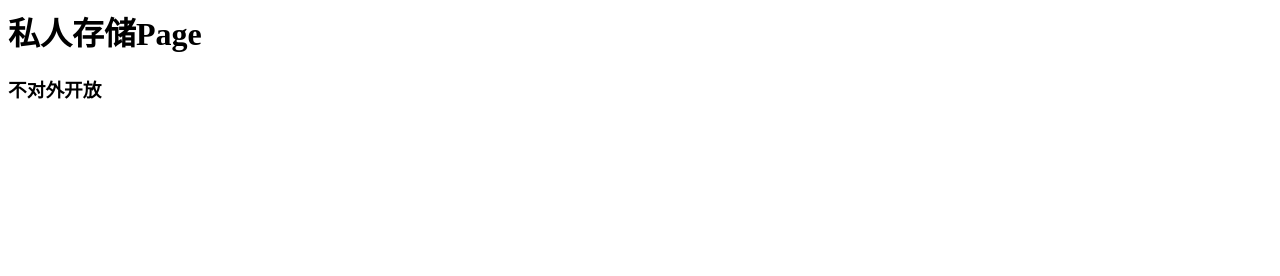
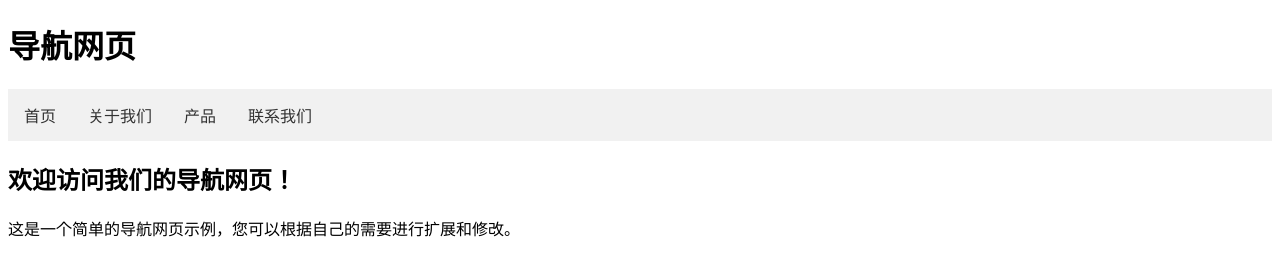
Before and after one commit to lanyi233/lanyi233, a plain HTML site: page index.html in a window 1280 px wide. Drawn offline with Linux system fonts and the light colour scheme.

Commit message:
update to page

```diff
--- a/index.html
+++ b/index.html
@@ -1,6 +1,44 @@
+<!DOCTYPE html>
 <html>
-	<body>
-		<h1>私人存储Page</h1>
-		<h3>不对外开放</h3>
-	</body>
+<head>
+  <title>lanyi233的小站</title>
+  <style>
+    ul {
+      list-style-type: none;
+      margin: 0;
+      padding: 0;
+      overflow: hidden;
+      background-color: #f1f1f1;
+    }
+
+    li {
+      float: left;
+    }
+
+    li a {
+      display: block;
+      color: #333;
+      text-align: center;
+      padding: 14px 16px;
+      text-decoration: none;
+    }
+
+    li a:hover {
+      background-color: #ddd;
+    }
+  </style>
+</head>
+<body>
+  <h1>导航网页</h1>
+
+  <ul>
+    <li><a href="#">首页</a></li>
+    <li><a href="#">关于我们</a></li>
+    <li><a href="#">产品</a></li>
+    <li><a href="#">联系我们</a></li>
+  </ul>
+
+  <h2>欢迎访问我们的导航网页！</h2>
+  <p>这是一个简单的导航网页示例，您可以根据自己的需要进行扩展和修改。</p>
+</body>
 </html>
```
